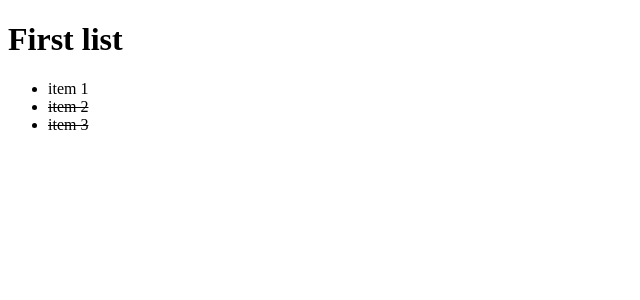
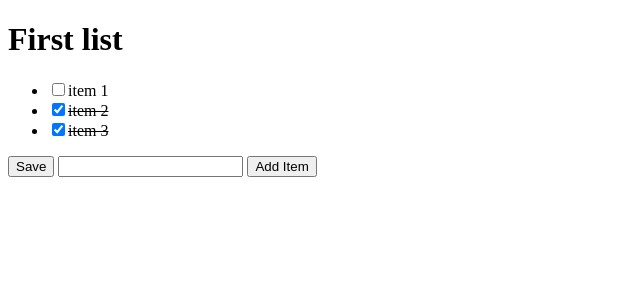
Before and after one commit to Carlos-Diaz-07/to-do_python, a Django app: page /2 in a window 1280 px wide. Shown: the top 300 px of the page, without its empty margins (0-640 px from the left). Run offline with Django 3.2, Linux system fonts and the light colour scheme; data comes from the database, SQL or seed files in the repository; both versions use the stored data as it was after the commit.

Commit message:
save and add item functionalities added

```diff
--- a/mysite/main/templates/main/list.html
+++ b/mysite/main/templates/main/list.html
@@ -6,13 +6,19 @@ List
 
 {% block content %}
     <h1>{{ls.name}}</h1>
+    <form action="#" method="post">
+        {% csrf_token %}
         <ul>
             {% for item in ls.item_set.all %}
                 {% if item.complete == False %}
-                <li>{{item.text}}</li>
+                    <li><input type="checkbox" name="c{{item.id}}" value="clicked">{{item.text}}</li>
                 {% else %}
-                <li><strike>{{item.text}}</strike></li>
+                    <li><input type="checkbox" name="c{{item.id}}" value="clicked" checked><strike>{{item.text}}</strike></li>
                 {% endif %}
             {% endfor %}
         </ul>
+        <button type="submit" name="save" value="save">Save</button>
+        <input type="text" name="new">
+        <button type="submit" name="newItem" value="newItem">Add Item</button>
+    </form>
 {% endblock %}
--- a/mysite/main/views.py
+++ b/mysite/main/views.py
@@ -1,3 +1,4 @@
+from typing import Text
 from django.shortcuts import render
 from django.http import HttpResponse, HttpResponseRedirect
 from .models import ToDoList, Item
@@ -7,6 +8,25 @@ from .forms import CreateNewList
 
 def index(response, id):
     ls = ToDoList.objects.get(id=id)
+
+    if  response.method == "POST":
+        if response.POST.get("save"):
+            for item in ls.item_set.all():
+                if response.POST.get("c" + str(item.id)) == "clicked":
+                    item.complete = True
+                else:
+                    item.complete = False
+
+                item.save()
+
+        elif response.POST.get("newItem"):
+            txt = response.POST.get("new")
+
+            if len(txt) > 2:
+                ls.item_set.create(text=txt, complete=False)
+            else:
+                print("invalid")
+
     return render(response, "main/list.html", {"ls":ls})
 
 
```
Also changed, not shown: mysite/db.sqlite3. Lines whose indentation alone changed are shown as unchanged.
